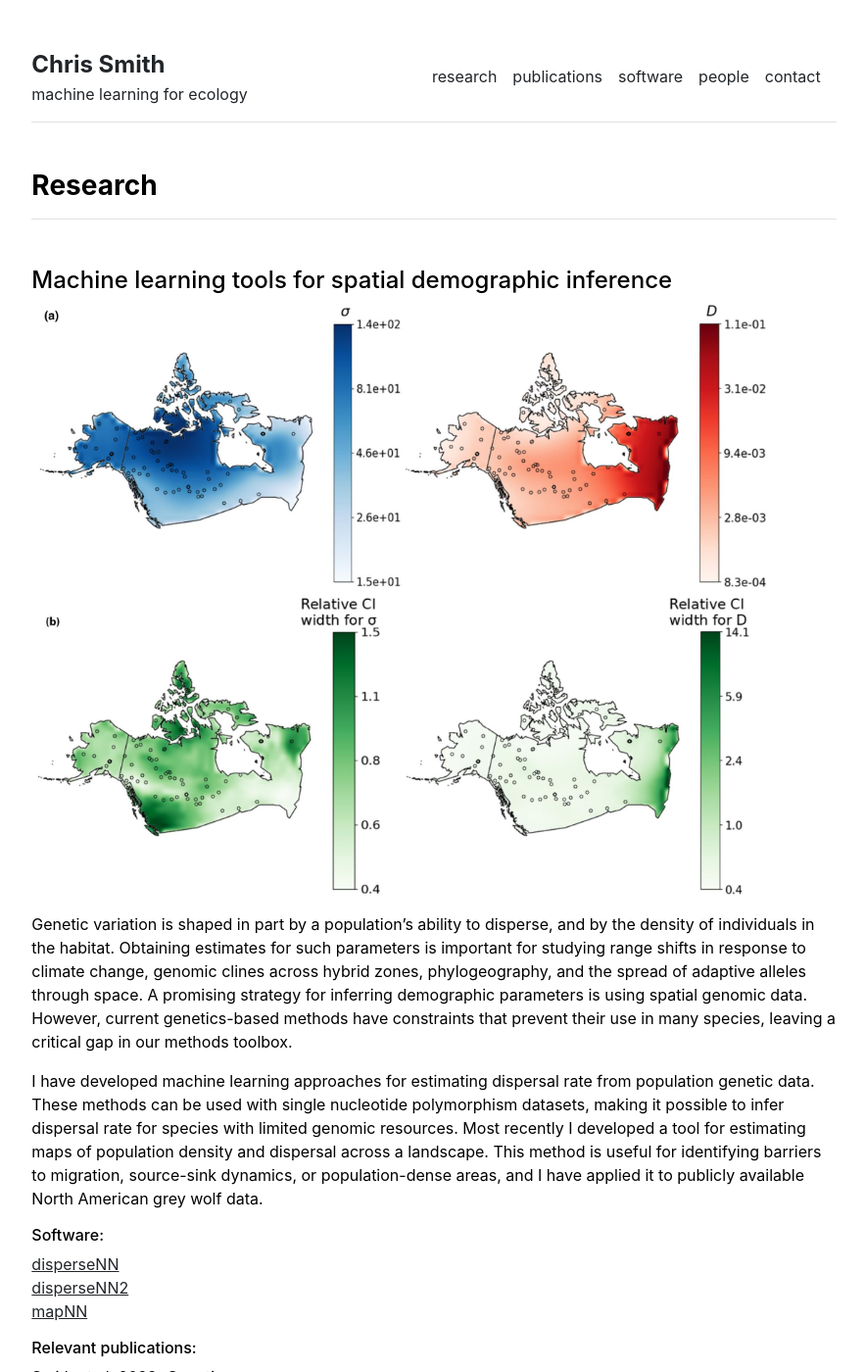
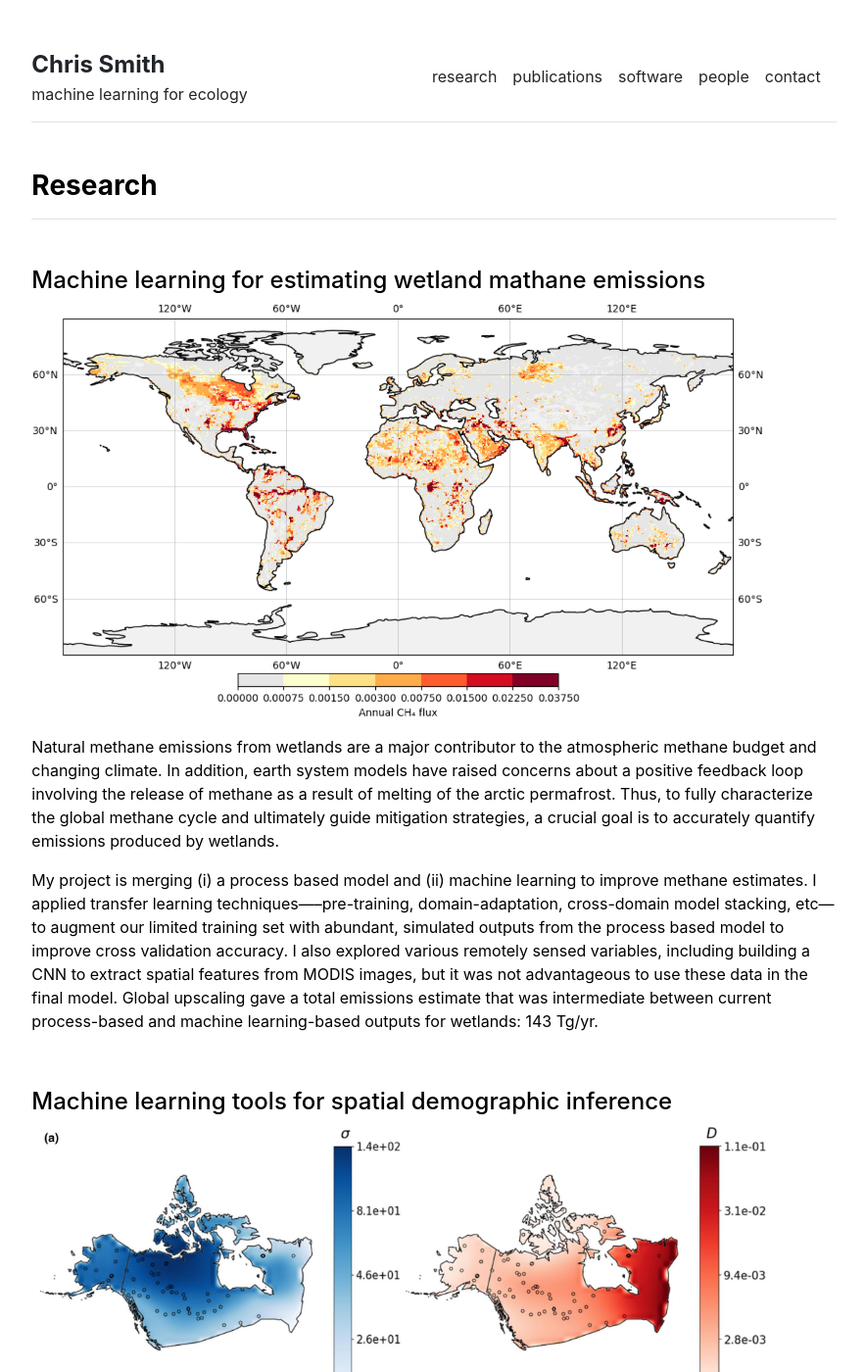
Before and after one commit to chriscrsmith/chriscrsmith.github.io, a Jekyll site: the page built from research.md, in a window 1280 px wide and 1400 px high. Shown: the whole window at 98% size, without its empty margins (197-1080 px from the left). Built offline with Jekyll 4.4.1, drawn with Linux system fonts in a browser that asks for light colours; some of the changed text lies outside the part shown.

Commit message:
ch4 update

```diff
--- a/research.md
+++ b/research.md
@@ -9,6 +9,25 @@ permalink: /research
 
 
 
+#### Machine learning for estimating wetland mathane emissions
+
+![upscaling](assets/img/upscaling.jpg){: width="750" }
+
+
+Natural methane emissions from wetlands are a major contributor to the atmospheric methane budget and changing climate.
+In addition, earth system models have raised concerns about a positive feedback loop involving the release of methane as a result of melting of the arctic permafrost.
+Thus, to fully characterize the global methane cycle and ultimately guide mitigation strategies, a crucial goal is to accurately quantify emissions produced by wetlands.
+
+My project is merging (i) a process based model and (ii) machine learning to improve methane estimates.
+I applied transfer learning techniques—--pre-training, domain-adaptation, cross-domain model stacking, etc---to augment our limited training set with abundant, simulated outputs from the process based model to improve cross validation accuracy.
+I also explored various remotely sensed variables, including building a CNN to extract spatial features from MODIS images, but it was not advantageous to use these data in the final model.
+Global upscaling gave a total emissions estimate that was intermediate between current process-based and machine learning-based outputs for wetlands: 143 Tg/yr.
+
+&nbsp;
+&nbsp;
+&nbsp;
+&nbsp;
+&nbsp;
 
 
 
@@ -23,10 +42,10 @@ Obtaining estimates for such parameters is important for studying range shifts i
 A promising strategy for inferring demographic parameters is using spatial genomic data.
 However, current genetics-based methods have constraints that prevent their use in many species, leaving a critical gap in our methods toolbox.
 
-I have developed machine learning approaches for estimating dispersal rate from population genetic data.
+I developed machine learning approaches for estimating dispersal rate from population genetic data.
 These methods can be used with single nucleotide polymorphism datasets, making it possible to infer dispersal rate for species with limited genomic resources.
 Most recently I developed a tool for estimating maps of population density and dispersal across a landscape.
-This method is useful for identifying barriers to migration, source-sink dynamics, or population-dense areas, and I have applied it to publicly available North American grey wolf data.
+This method is useful for identifying barriers to migration, source-sink dynamics, or population-dense areas, and I applied it to publicly available North American grey wolf data.
 
 
 ###### Software:
@@ -125,10 +144,3 @@ Ling  et al. 2020, *ISME J*
 &nbsp;
 &nbsp;
 &nbsp;
-
-
-
-#### Knowledge-guided machine learning for estimating methane uptake by soil microbes
-
-Methane is arguably the most important greenhouse gas to mitigate, however the natural sources and sinks for methane are not well understood.
-With Dr. Youmi Oh I am developing a machine learning approach for quantifying the methane soil sink that incorporates (i) information about the underlying biogeochemical process, (ii) chamber measurements, (iii) tower measurements, and (iv) satellite measurements.
```
Also changed, not shown: assets/img/upscaling.jpg (added), 1 other file.
